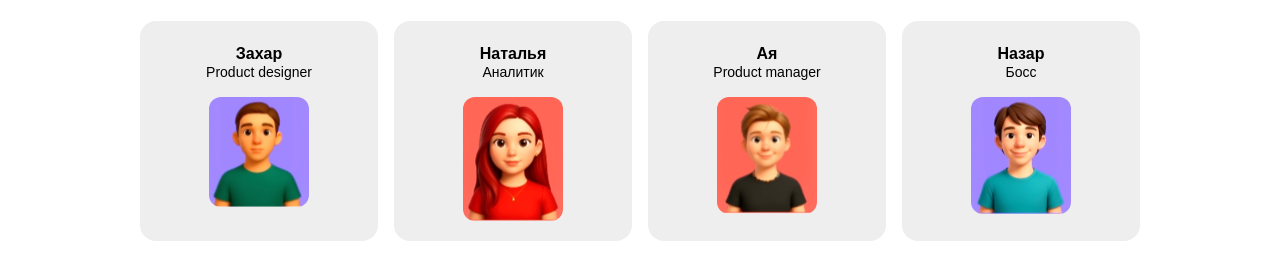
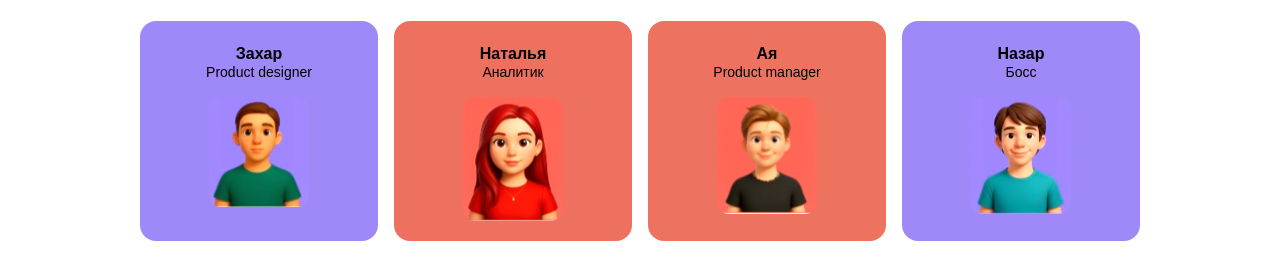
Before and after one commit to xemusila/alfa_championship, a plain HTML site: page index.html in a window 1280 px wide. Shown: the part 599-872 px from the top of the page. Drawn offline with Linux system fonts and the light colour scheme.

Commit message:
Avatar colors

```diff
--- a/index.html
+++ b/index.html
@@ -28,19 +28,19 @@
         <img src="images/red_logo.png" alt="логотип" class="logo-icon">Бестики
     </h2>
       <div class="team-grid">
-        <div class="member">
+        <div class="member zahar">
           <p>Захар<br><span>Product designer</span></p>
           <img src="images/zahar.png" alt="Захар">
         </div>
-        <div class="member">
+        <div class="member natalya">
           <p>Наталья<br><span>Аналитик</span></p>
           <img src="images/natalya.png" alt="Наталья">
         </div>
-        <div class="member">
+        <div class="member aya">
           <p>Ая<br><span>Product manager</span></p>
           <img src="images/aya.png" alt="Ая">
         </div>
-        <div class="member">
+        <div class="member nazar">
           <p>Назар<br><span>Босс</span></p>
           <img src="images/nazar.png" alt="Назар">
         </div>
--- a/style.css
+++ b/style.css
@@ -133,3 +133,19 @@ body {
   height: 47px;
   vertical-align: middle;
 }
+
+.member.zahar {
+  background: #9f89f8;
+}
+
+.member.natalya {
+  background: #ed715e;
+}
+
+.member.aya {
+  background: #ed7360;
+}
+
+.member.nazar {
+  background: #9f89f8;
+}
```
